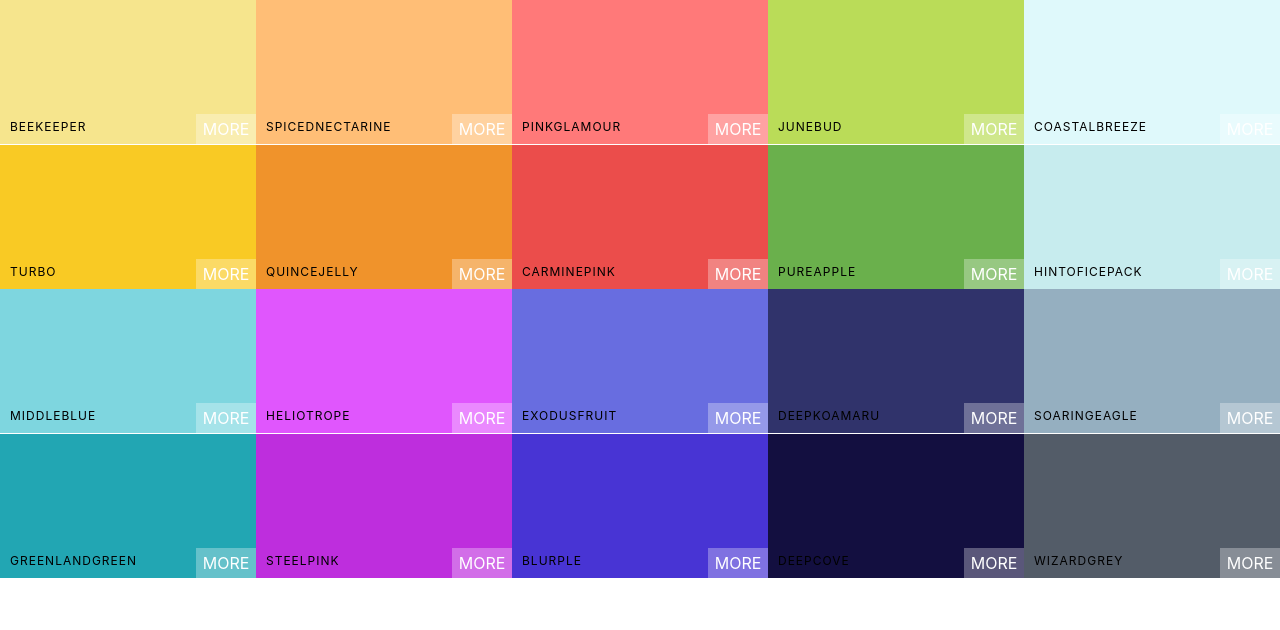
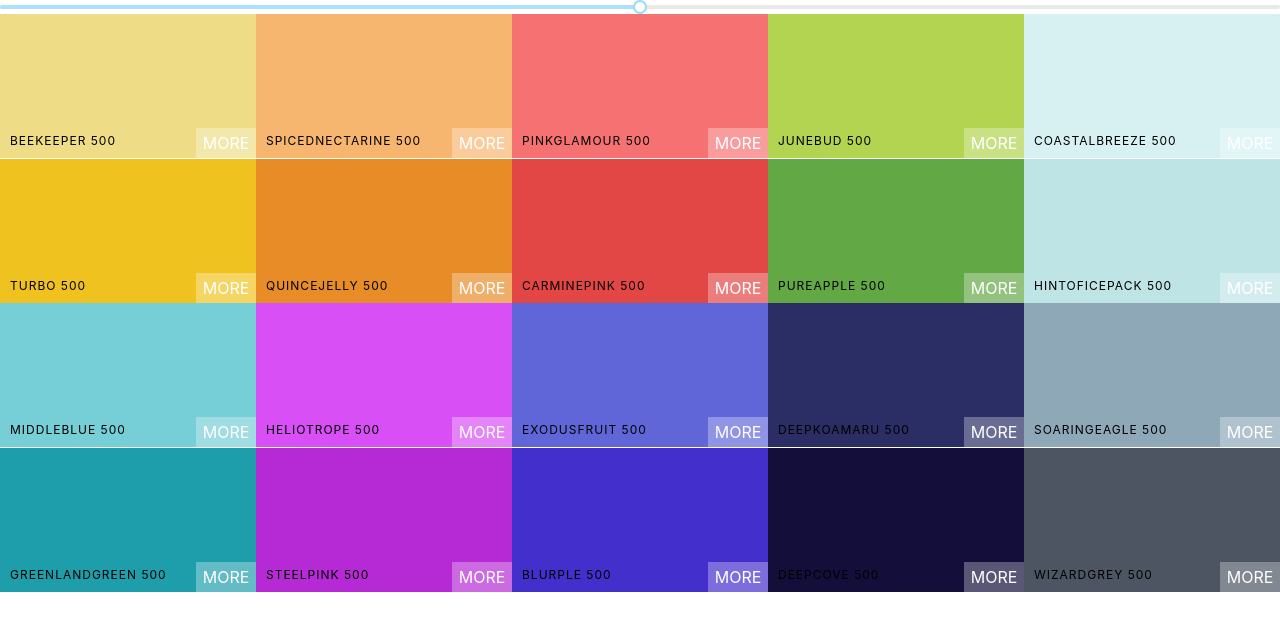
Before and after one commit to RaviGautam0001/colors-web, a React (Create React App) app: page / in a window 1280 px wide. Shown: the top 630 px of the page. Built offline with nearby package versions, Linux system fonts and the light colour scheme.

Commit message:
Add unstyled color slider

```diff
--- a/package.json
+++ b/package.json
@@ -4,6 +4,7 @@
   "private": true,
   "dependencies": {
     "chroma-js": "^2.0.6",
+    "rc-slider": "^8.7.1",
     "react": "^16.10.2",
     "react-copy-to-clipboard": "^5.0.1",
     "react-dom": "^16.10.2",
--- a/src/App.js
+++ b/src/App.js
@@ -5,10 +5,9 @@
 import { generatePalette } from './colorHelpers';
 
 function App() {
-  console.log(generatePalette(seedColors[4]));
   return (
     <div>
-     <Palette {...seedColors[4]} />
+     <Palette palette={generatePalette(seedColors[4])} />
     </div>
   );
 }
--- a/src/Palette.js
+++ b/src/Palette.js
@@ -1,14 +1,36 @@
 import React, { Component } from 'react'
 import ColorBox from './ColorBox';
+import Slider from 'rc-slider';
+import 'rc-slider/assets/index.css';
 import './Palette.css';
 
 class Pallete extends Component {
+
+    constructor(props) {
+        super(props);
+        this.state = { level: 500 };
+        this.changeLevel = this.changeLevel.bind(this);
+    }
+
+    changeLevel(level) {
+        this.setState({ level });
+    }
+
     render() {
-        const colorBoxes = this.props.colors.map(color => (
-            <ColorBox background={color.color} name={color.name} />
+        const { colors } = this.props.palette;
+        const { level } = this.state;
+
+        const colorBoxes = colors[level].map(color => (
+            <ColorBox background={color.hex} name={color.name} />
         ))
         return (
             <div className="Palette">
+                <Slider
+                  defaultValue={level}
+                  min={100}
+                  max={900}
+                  onAfterChange={this.changeLevel}
+                  step={100} />
                 {/* Navbar goes here */}
                 <div className="palette-colors">{colorBoxes}</div>
                 {/* Footer eventually */}
```
Also changed, not shown: 1 other file (tests, documents, lock files or other folders).
